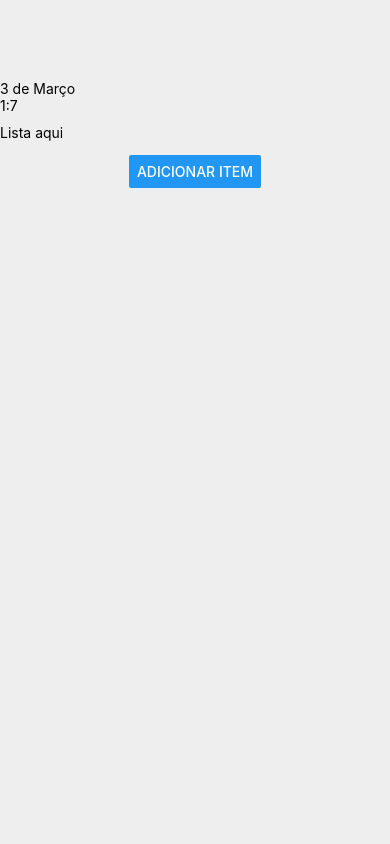
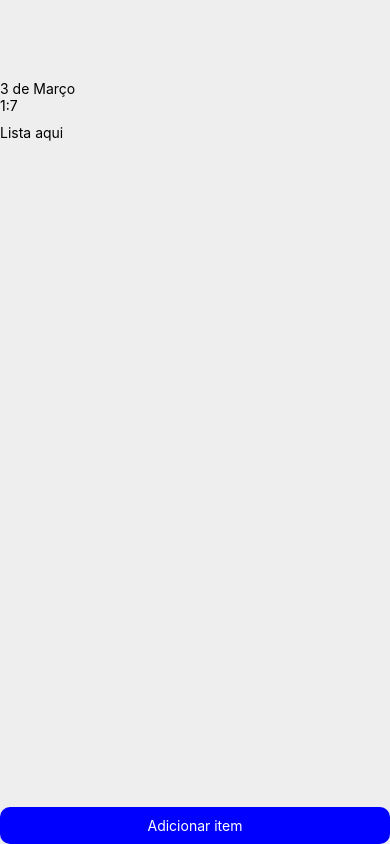
Before and after one commit to marcoswitcel/todo-list-react-native, a React Native app: screen / in a window 390 px wide. Built offline with nearby package versions, Linux system fonts and the light colour scheme.

Commit message:
botão de adicionar

```diff
--- a/src/App.js
+++ b/src/App.js
@@ -1,6 +1,7 @@
 import { StatusBar } from 'expo-status-bar';
 import React, { useState } from 'react';
-import { Button, SafeAreaView, StyleSheet, View } from 'react-native';
+import { SafeAreaView, StyleSheet } from 'react-native';
+import Button from './components/Button';
 import DateAndTime from './components/DateAndTime';
 import TaskList from './components/TaskList';
 import Task from './models/Task';
@@ -22,7 +23,7 @@ export default function App() {
       <StatusBar style='auto' />
       <DateAndTime />
       <TaskList title='Lista aqui' tasks={tasks} setTasks={setTasks}></TaskList>
-      <Button title='Adicionar item' onPress={handlePress} />
+      <Button text='Adicionar item' onPress={handlePress} />
     </SafeAreaView>
   );
 }
--- /dev/null
+++ b/src/components/Button/index.js
@@ -0,0 +1,23 @@
+import React from 'react';
+import { Text, TouchableOpacity } from 'react-native';
+import styles from './styles';
+
+
+/**
+ * Botão que usarei no app
+ *
+ * @param {object} param0
+ * @param {string} param0.text
+ * @param {(event: import('react-native').GestureResponderEvent) => void} param0.onPress
+ * @returns
+ */
+export const Button = ({ text, onPress }) => (
+  <TouchableOpacity
+    onPress={onPress}
+    style={styles.button}
+  >
+    <Text style={styles.text}>{text}</Text>
+  </TouchableOpacity>
+);
+
+export default Button;
--- /dev/null
+++ b/src/components/Button/styles.js
@@ -0,0 +1,17 @@
+import { StyleSheet } from 'react-native';
+
+export default StyleSheet.create({
+    button: {
+        backgroundColor: 'blue',
+        width: '100%',
+        borderRadius: 10,
+        paddingVertical: 10,
+        paddingHorizontal: 10,
+        position: 'absolute',
+        bottom: 0,
+    },
+    text: {
+        textAlign: 'center',
+        color: 'white',
+    },
+});
```
